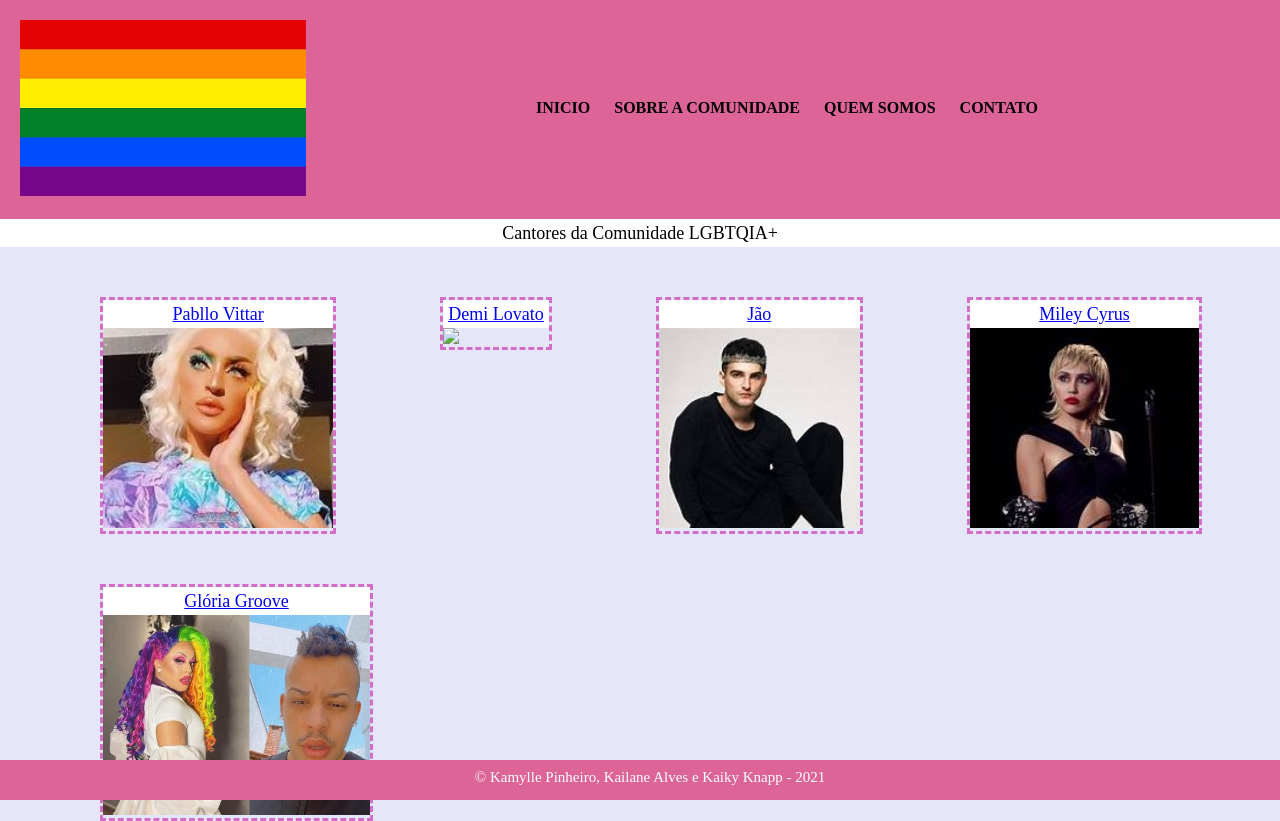
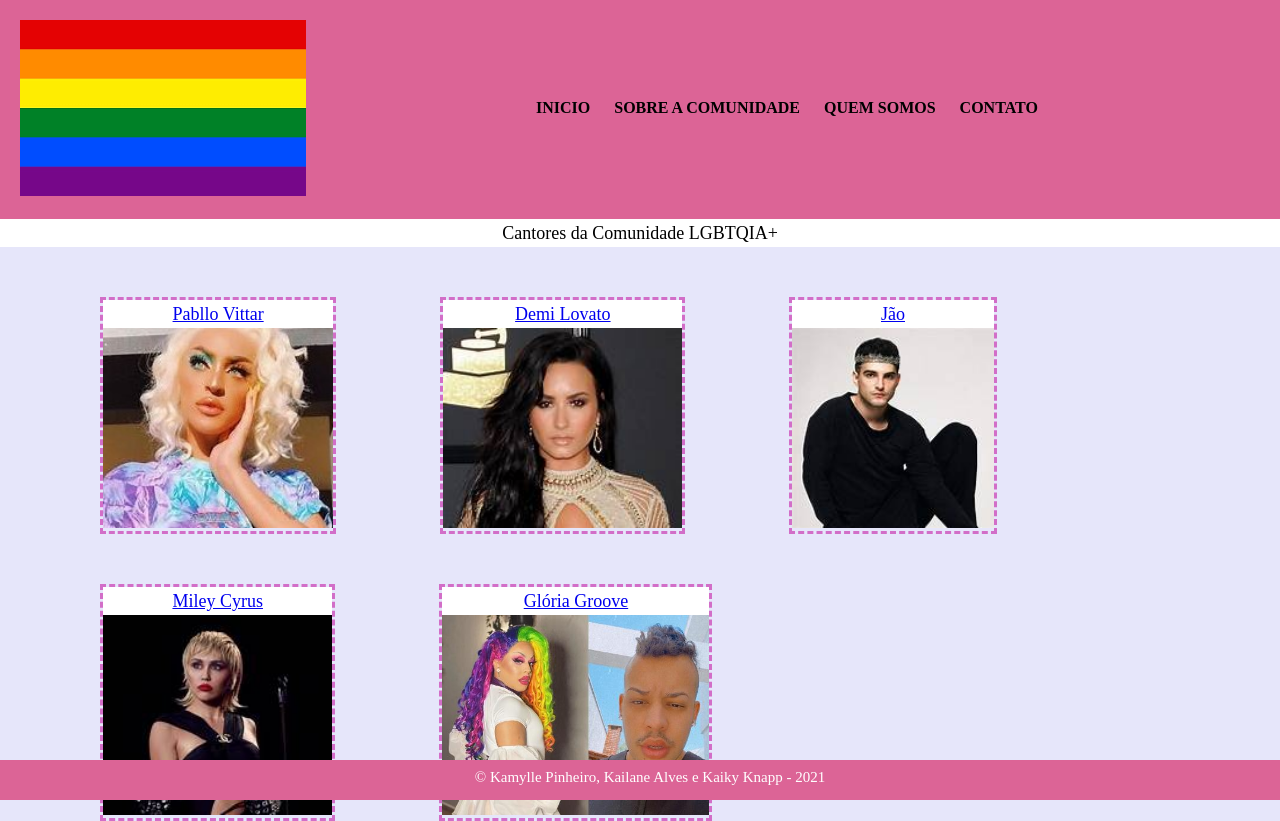
Before and after one commit to KamyllePinheiro/ProjetoDW, a plain HTML site: page Cantores.html in a window 1280 px wide. Drawn offline with Linux system fonts and the light colour scheme.

Commit message:
Update Cantores.html

```diff
--- a/Cantores.html
+++ b/Cantores.html
@@ -38,7 +38,7 @@
                     </li>
 
                     <li><a href="demi.html"> <h2>Demi Lovato</h2> </a>
-                        <img class="img" src="imgs/demi.png"/>
+                        <img class="img" src="imgs/demi.jpg"/>
                     </li>
 
                     <li><a href="jão.html"> <h2>Jão</h2> </a>
```
